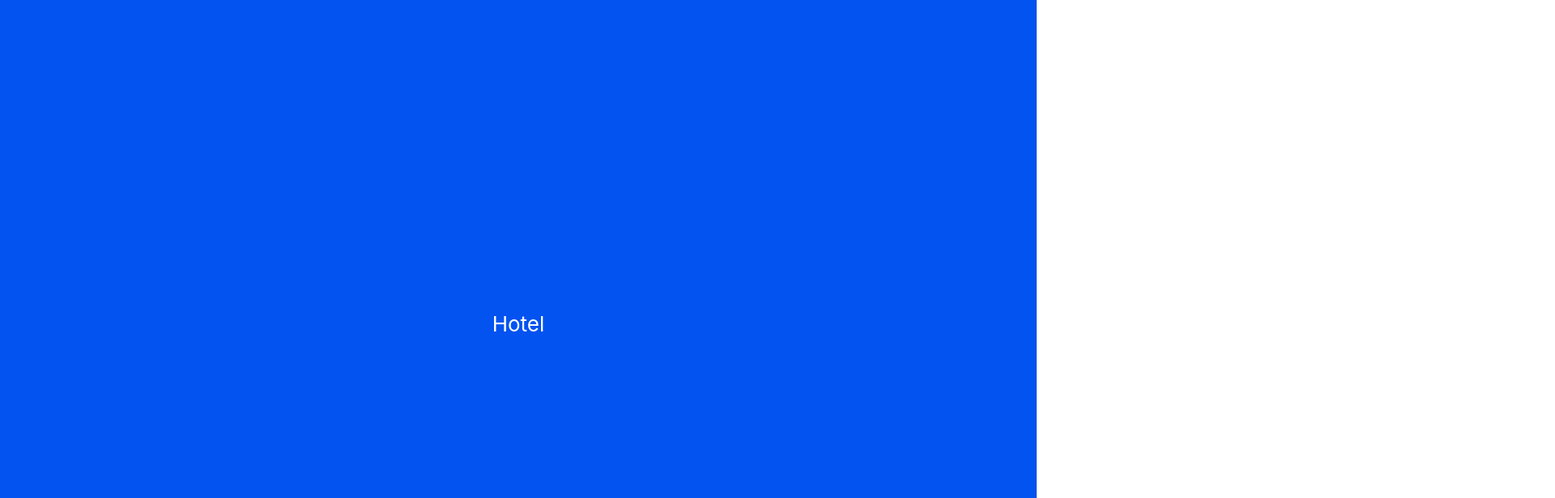
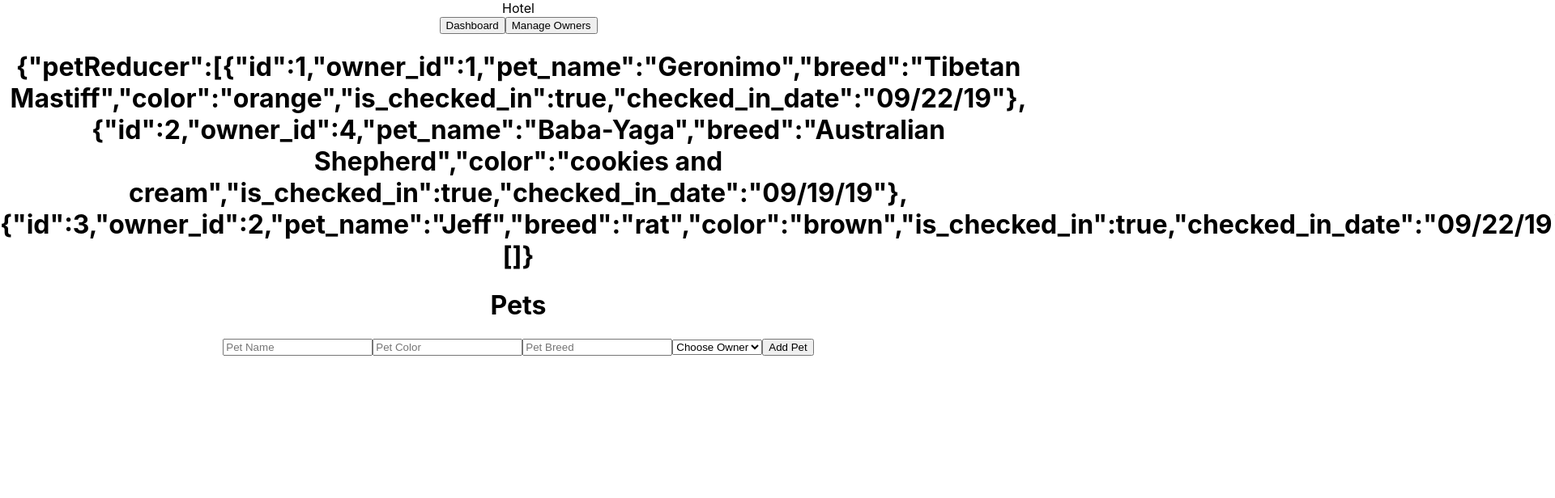
Before and after one commit to cloakerwolf/pet-hotel-client, a React (Create React App) app: page / in a window 1280 px wide. Shown: the top 616 px of the page at 81% size, 1920 px wide, since content can reach past the window. Built offline with nearby package versions, Linux system fonts and the light colour scheme.

Commit message:
adds pet form with most of the POST route

```diff
--- /dev/null
+++ b/src/Components/AddPetForm/AddPetForm.jsx
@@ -0,0 +1,42 @@
+import React, { Component } from 'react';
+
+class AddPetForm extends Component {
+    state = {
+        petName: '',
+        color: '',
+        breed: '',
+        ownerId: ''
+    }
+
+    handleNewPet = (event) => {
+        event.preventDefault();
+        this.props.dispatch({ type: 'ADD_PET', payload: this.state })
+    }
+
+    handlePetInfo = (event, property) => {
+        this.setState({ ...this.state, [property]: event.target.value });
+    }
+
+    render() {
+        // let ownerList = this.props.ownerList.map(owner =>
+        //     <option key={owner.id} value={owner.id}>{owner.ownerName}</option>);
+        return (
+            <form onSubmit={this.handleNewPet}>
+                <input placeholder='Pet Name' onChange={(event) => { this.handlePetInfo(event, 'petName') }}
+                    value={this.state.petName} />
+                <input placeholder='Pet Color' onChange={(event) => { this.handlePetInfo(event, 'color') }}
+                    value={this.state.color} />
+                <input placeholder='Pet Breed' onChange={(event) => { this.handlePetInfo(event, 'breed') }}
+                    value={this.state.breed} />
+                <select onChange={(event) => { this.handlePetInfo(event, 'ownerId') }}>
+                    <option>Choose Owner</option>
+                    <option value='1'>Aaron</option>
+                    <option value='2'>Alex</option>
+                </select>
+                <button type='submit' > Add Pet </button>
+            </form>
+        );
+    }
+}
+
+export default AddPetForm;
--- a/src/Components/App/App.js
+++ b/src/Components/App/App.js
@@ -1,15 +1,30 @@
 import React, { Component } from 'react';
 import Pets from "../Pets/Pets";
 import './App.css';
+import Owners from '../Owners/Owners';
 
 class App extends Component {
+  state = {
+    mode: 'pet'
+  }
+
+  changeMode = (mode) => {
+    this.setState({ mode });
+  }
+
   render() {
     return (
       <div className="App">
-        <header className="App-header">
-         Hotel
+        <header>
+          Hotel <br />
+          <button onClick={() => this.changeMode('pet')}>Dashboard</button>
+          <button onClick={() => this.changeMode('owner')}>Manage Owners</button>
         </header>
+        {this.state.mode === 'pet' ?
         <Pets />
+        :
+        <Owners />
+        }
       </div>
     );
   }
--- a/src/Components/Owners/Owners.jsx
+++ b/src/Components/Owners/Owners.jsx
@@ -13,10 +13,19 @@ class Pets extends Component {
         })
     }
 
+    // deleteOwner = (id) => {
+    //     console.log('clicked delete', id);
+    //     this.props.dispatch({
+    //         type: 'DELETE_OWNER',
+    //         payload: id
+    //     })
+
+    // }
+
     render() {
         return (
             <div>
-                <h1>{JSON.stringify(this.reduxStore)}</h1>
+                <h1>{JSON.stringify(this.props.reduxStore)}</h1>
                 <h1>Owners</h1>
 
             </div>
--- a/src/Components/Pets/Pets.jsx
+++ b/src/Components/Pets/Pets.jsx
@@ -1,5 +1,6 @@
 import React, { Component } from 'react';
 import { connect } from 'react-redux';
+import AddPetForm from '../AddPetForm/AddPetForm';
 
 class Pets extends Component {
     state = {}
@@ -13,12 +14,21 @@ class Pets extends Component {
         })
     }
 
+    // deletePet = (id) => {
+    //     console.log('clicked delete', id);
+    //     this.props.dispatch({
+    //         type: 'DELETE_PET',
+    //         payload: id
+    //     })
+
+    // }
+
     render() {
         return (
             <div>
                 <h1>{JSON.stringify(this.props.reduxStore)}</h1>
                 <h1>Pets</h1>
-
+                <AddPetForm />
             </div>
         );
     }
--- a/src/Redux/Saga/petSaga.js
+++ b/src/Redux/Saga/petSaga.js
@@ -3,30 +3,30 @@ import { put, takeLatest } from 'redux-saga/effects';
 
 const fakePets = [{
     id: 1,
-    owner: 'Aaron',
+    owner_id: 1,
     pet_name: 'Geronimo',
     breed: 'Tibetan Mastiff',
     color: 'orange',
-    status: true,
-    date: '09/22/19',
+    is_checked_in: true,
+    checked_in_date: '09/22/19',
 },
     {
     id: 2,
-    owner: "Chris",
+    owner_id: 4,
     pet_name: "Baba-Yaga",
     breed: "Australian Shepherd",
     color: "cookies and cream",
-    status: true,
-    date: '09/19/19'
+    is_checked_in: true,
+    checked_in_date: '09/19/19'
     },
     {
         id: 3,
-        owner: "Karl",
+        owner_id: 2,
         pet_name: "Jeff",
         breed: "rat",
         color: "brown",
-        status: true,
-        date: '09/22/19'
+        is_checked_in: true,
+        checked_in_date: '09/22/19'
     },
 ]
 
@@ -46,8 +46,17 @@ function* fetchPetsSaga() {
     }
 }
 
+function* addPets(action) {
+    try {
+        yield axios.post('/pets', action.payload);
+    } catch (error) {
+        console.log('error in addPets', error);
+    }
+}
+
 function* petSaga() {
     yield takeLatest('FETCH_PETS', fetchPetsSaga);
+    yield takeLatest('ADD_PETS', addPets);
 }
 
 export default petSaga;
```
Also changed, not shown: 1 other file (tests, documents, lock files or other folders).
